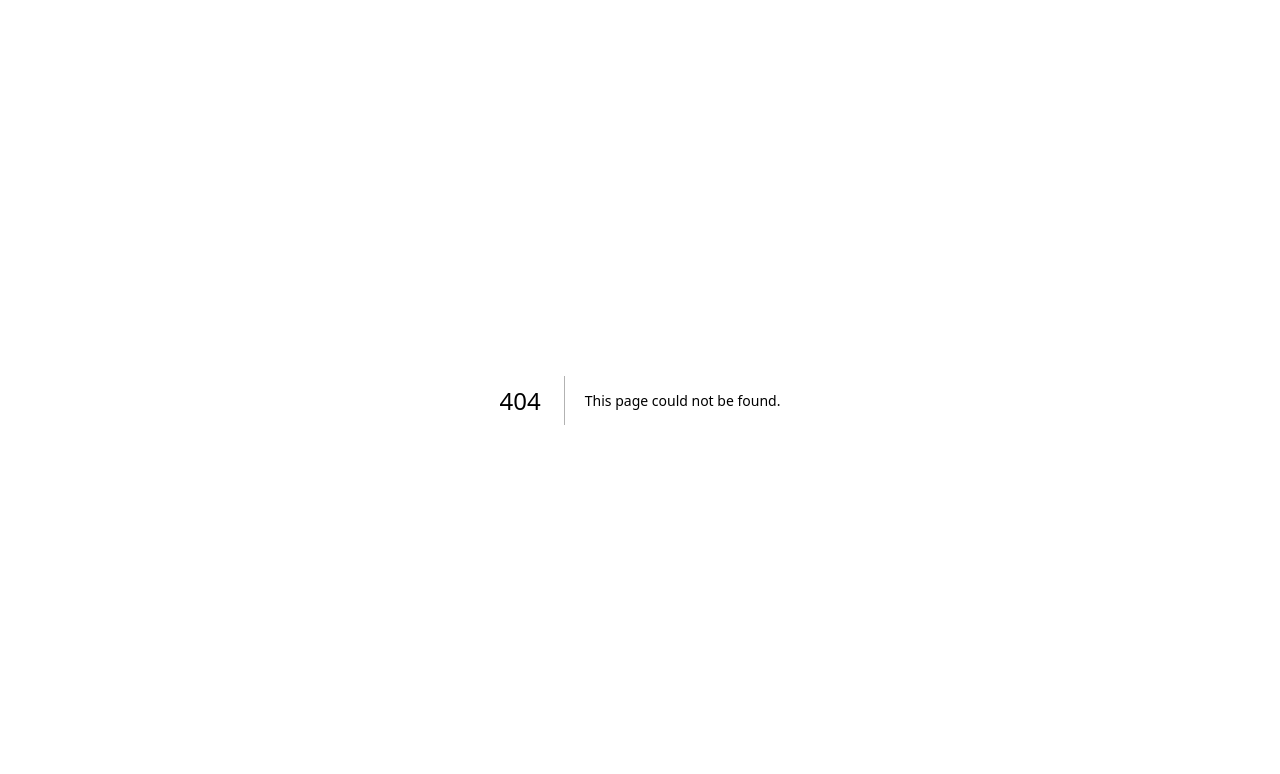
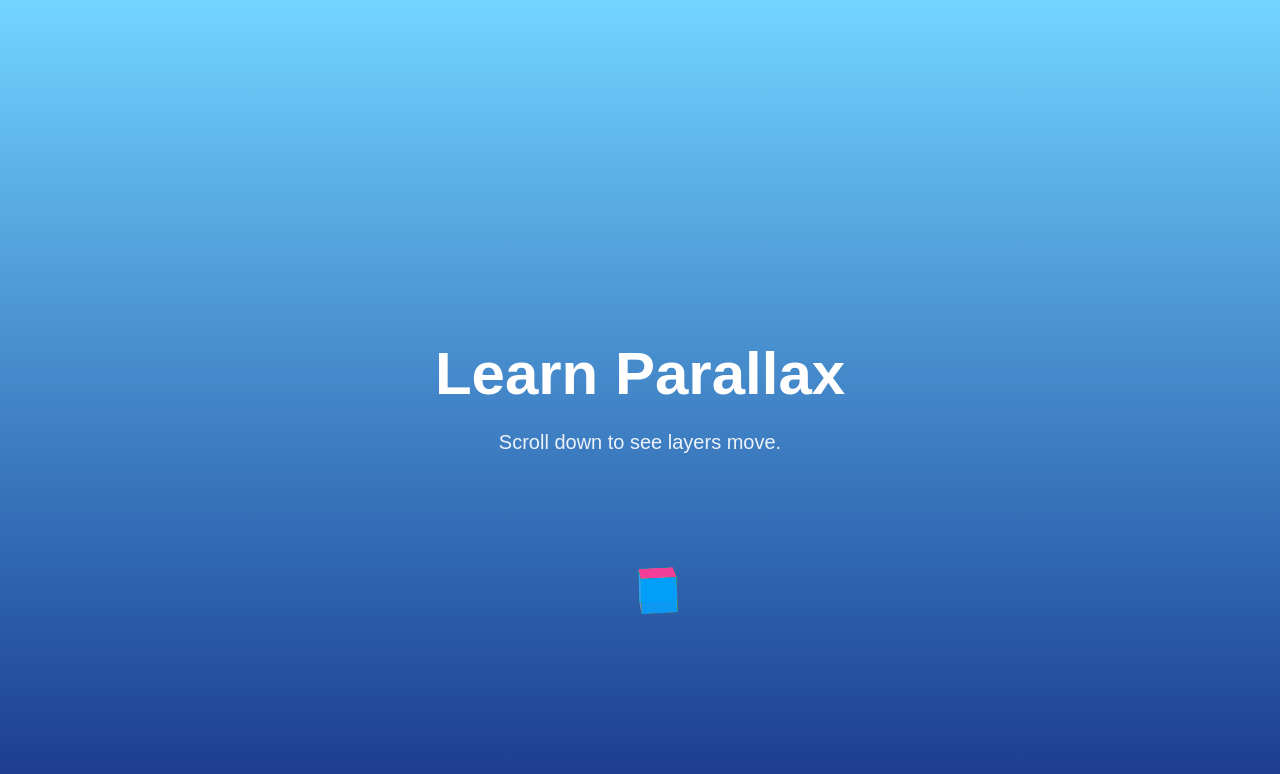
Before and after one commit to foxwellm/learn-motion, a Next.js app: page /cube-display in a window 1280 px wide. Before the commit this address had no page. Shown: the top 774 px of the page. Built offline with nearby package versions, Linux system fonts and the light colour scheme.

Commit message:
feat: cube display

```diff
--- /dev/null
+++ b/src/app/cube-display/cube-display.tsx
@@ -0,0 +1,135 @@
+"use client";
+
+import { motion, useScroll, useTransform } from "motion/react";
+import { useRef } from "react";
+import Image from "next/image";
+export default function ScrollCubeSection({ ref }) {
+  const sectionRef = useRef<HTMLDivElement>(null);
+  const { scrollYProgress } = useScroll({
+    container: ref,
+    target: sectionRef,
+    offset: ["start end", "end start"], // start when section enters, end when it leaves
+  });
+  console.log("🚀 ~ cube-display.tsx:12 ~ ScrollCubeSection ~ scrollYProgress:", scrollYProgress);
+
+  // Map scroll progress (0–1) to rotation angles
+  const rotateX = useTransform(scrollYProgress, [0, 1], [0, 720]);
+  const rotateY = useTransform(scrollYProgress, [0, 1], [0, 720]);
+  const translateY = useTransform(scrollYProgress, [0, 1], [150, -150]);
+
+  return (
+    <section
+      ref={sectionRef}
+      style={{
+        height: "100vh",
+        display: "flex",
+        justifyContent: "center",
+        alignItems: "center",
+        background: "#111",
+        position: "relative",
+      }}
+    >
+      <div
+        style={{
+          position: "sticky",
+          top: "50%",
+          transform: "translateY(-50%)",
+          perspective: 800,
+        }}
+      >
+        <motion.div
+          style={{
+            width: 150,
+            height: 150,
+            transformStyle: "preserve-3d",
+            rotateX,
+            rotateY,
+            y: translateY,
+          }}
+        >
+          {[
+            {
+              name: "front",
+              element: (
+                <Image
+                  src="/workprofile.jpeg"
+                  alt="Profile"
+                  width={320}
+                  height={320}
+                  className="rounded-2xl object-cover w-full h-auto"
+                />
+              ),
+            },
+            {
+              name: "back",
+              element: (
+                <video
+                  className="w-full h-auto object-contain"
+                  autoPlay
+                  loop
+                  muted
+                  playsInline
+                  controls={false}
+                >
+                  <source src={`/phone-demo.webm`} type="video/webm" />
+                  Your browser does not support the video tag.
+                </video>
+              ),
+            },
+            { name: "left" },
+            { name: "right" },
+            { name: "top" },
+            { name: "bottom" },
+          ].flatMap((face) => (
+            <div
+              key={face.name}
+              style={{
+                position: "absolute",
+                width: 150,
+                height: 150,
+                border: "1px solid rgba(0,0,0,0.2)",
+                transform: faceTransform(face.name, 75),
+                background: faceColor(face.name),
+                // backfaceVisibility: "hidden",
+                // WebkitBackfaceVisibility: "hidden",
+              }}
+            >
+              {face.element}
+            </div>
+          ))}
+        </motion.div>
+      </div>
+    </section>
+  );
+}
+
+function faceTransform(face: string, distance: number): string {
+  switch (face) {
+    case "front":
+      return `translateZ(${distance}px)`;
+    case "back":
+      return `rotateY(180deg) translateZ(${distance}px)`;
+    case "right":
+      return `rotateY(90deg) translateZ(${distance}px)`;
+    case "left":
+      return `rotateY(-90deg) translateZ(${distance}px)`;
+    case "top":
+      return `rotateX(90deg) translateZ(${distance}px)`;
+    case "bottom":
+      return `rotateX(-90deg) translateZ(${distance}px)`;
+    default:
+      return "";
+  }
+}
+
+function faceColor(face: string): string {
+  const colors: Record<string, string> = {
+    front: "#09f",
+    back: "#0f9",
+    left: "#f90",
+    right: "#f39",
+    top: "#39f",
+    bottom: "#9f0",
+  };
+  return colors[face];
+}
--- /dev/null
+++ b/src/app/cube-display/floating-cube.tsx
@@ -0,0 +1,111 @@
+"use client";
+
+import { motion } from "motion/react";
+import { useEffect, useState } from "react";
+
+export default function FloatingCube() {
+  const [spawnKey, setSpawnKey] = useState(0);
+
+  useEffect(() => {
+    const interval = setInterval(() => {
+      setSpawnKey((prev) => prev + 1);
+    }, 16000); // spawn every 8 seconds
+    return () => clearInterval(interval);
+  }, []);
+
+  return (
+    <div
+      style={{
+        position: "fixed",
+        left: "50%",
+        top: "50%",
+        perspective: 800,
+        transform: "translate(-50%, -50%)",
+        pointerEvents: "none",
+      }}
+    >
+      <Cube key={spawnKey} />
+    </div>
+  );
+}
+
+function Cube() {
+  const size = 100;
+  const depth = size / 2;
+  const [visible, setVisible] = useState(true);
+
+  useEffect(() => {
+    const timer = setTimeout(() => setVisible(false), 20000);
+    return () => clearTimeout(timer);
+  }, []);
+
+  if (!visible) return null;
+
+  return (
+    <motion.div
+      initial={{ y: "120vh", rotateX: 0, rotateY: 0, rotateZ: 0, z:0 }}
+      animate={{
+        y: "-120vh",
+        rotateX: 720,
+        rotateY: 720,
+        rotateZ: 360,
+        z: -6000
+      }}
+      transition={{ duration: 16, ease: "easeInOut" }}
+      style={{
+        position: "absolute",
+        left: 0,
+        top: 0,
+        width: size,
+        height: size,
+        transformStyle: "preserve-3d",
+      }}
+    >
+      {["front", "back", "left", "right", "top", "bottom"].map((face) => (
+        <div
+          key={face}
+          style={{
+            position: "absolute",
+            width: `${size}px`,
+            height: `${size}px`,
+            background: faceColor(face),
+            opacity: 0.95,
+            border: "1px solid rgba(0,0,0,0.2)",
+            transform: faceTransform(face, depth),
+          }}
+        />
+      ))}
+    </motion.div>
+  );
+}
+
+function faceTransform(face: string, distance: number): string {
+  switch (face) {
+    case "front":
+      return `translateZ(${distance}px)`;
+    case "back":
+      return `rotateY(180deg) translateZ(${distance}px)`;
+    case "right":
+      return `rotateY(90deg) translateZ(${distance}px)`;
+    case "left":
+      return `rotateY(-90deg) translateZ(${distance}px)`;
+    case "top":
+      return `rotateX(90deg) translateZ(${distance}px)`;
+    case "bottom":
+      return `rotateX(-90deg) translateZ(${distance}px)`;
+    default:
+      return "";
+  }
+}
+
+function faceColor(face: string): string {
+  const colors: Record<string, string> = {
+    front: "#09f",
+    back: "#0f9",
+    left: "#f90",
+    right: "#f39",
+    top: "#39f",
+    bottom: "#9f0",
+  };
+  return colors[face];
+}
--- /dev/null
+++ b/src/app/cube-display/page.tsx
@@ -0,0 +1,60 @@
+"use client";
+
+import { motion, useScroll, useTransform } from "motion/react";
+import { useRef } from "react";
+import FloatingCube from "./floating-cube";
+import CubeDisplay from "./cube-display";
+
+export default function Home() {
+  const scrollRef = useRef<HTMLDivElement>(null);
+
+  // Attach scroll tracking to this specific container
+  const { scrollYProgress } = useScroll({
+    container: scrollRef,
+  });
+
+  // Convert scroll progress (0–1) to movement in px
+  const yBg = useTransform(scrollYProgress, [0, 1], [0, -1200]);
+  const yMid = useTransform(scrollYProgress, [0, 1], [0, -2000]);
+  const yFront = useTransform(scrollYProgress, [0, 1], [0, -600]);
+
+  return (
+    <main
+      ref={scrollRef}
+      className="relative h-screen overflow-y-scroll bg-gradient-to-b from-sky-300 to-blue-900 text-white"
+    >
+      {/* A tall inner wrapper to make scrolling possible */}
+      <div>
+        <section className="relative z-10 h-screen flex flex-col items-center justify-center">
+          <h1 className="text-6xl font-bold mb-6">Learn Parallax</h1>
+          <p className="text-xl opacity-90">Scroll down to see layers move.</p>
+        </section>
+        {/* <section className="relative h-[100vh]"> */}
+          <CubeDisplay ref={scrollRef} />
+        {/* </section> */}
+        {/* Background layer */}
+        <section className="relative h-[100vh]">
+          <motion.img
+            src="/trees.svg"
+            alt="Trees mid"
+            style={{ y: yMid }}
+            className="absolute bottom-0 left-1/2 -translate-x-1/2 w-full h-auto opacity-90 scale-[0.55] origin-bottom"
+          />
+
+          <motion.img
+            src="/mountains.svg"
+            alt="Mountains"
+            style={{ y: yBg }}
+            className="absolute bottom-0 left-1/2 -translate-x-1/2 w-full h-auto opacity-70 scale-[0.55] origin-bottom"
+          />
+        </section>
+
+
+
+          <section className="relative h-[100vh]">
+          <FloatingCube />
+        </section>
+      </div>
+    </main>
+  );
+}
```
